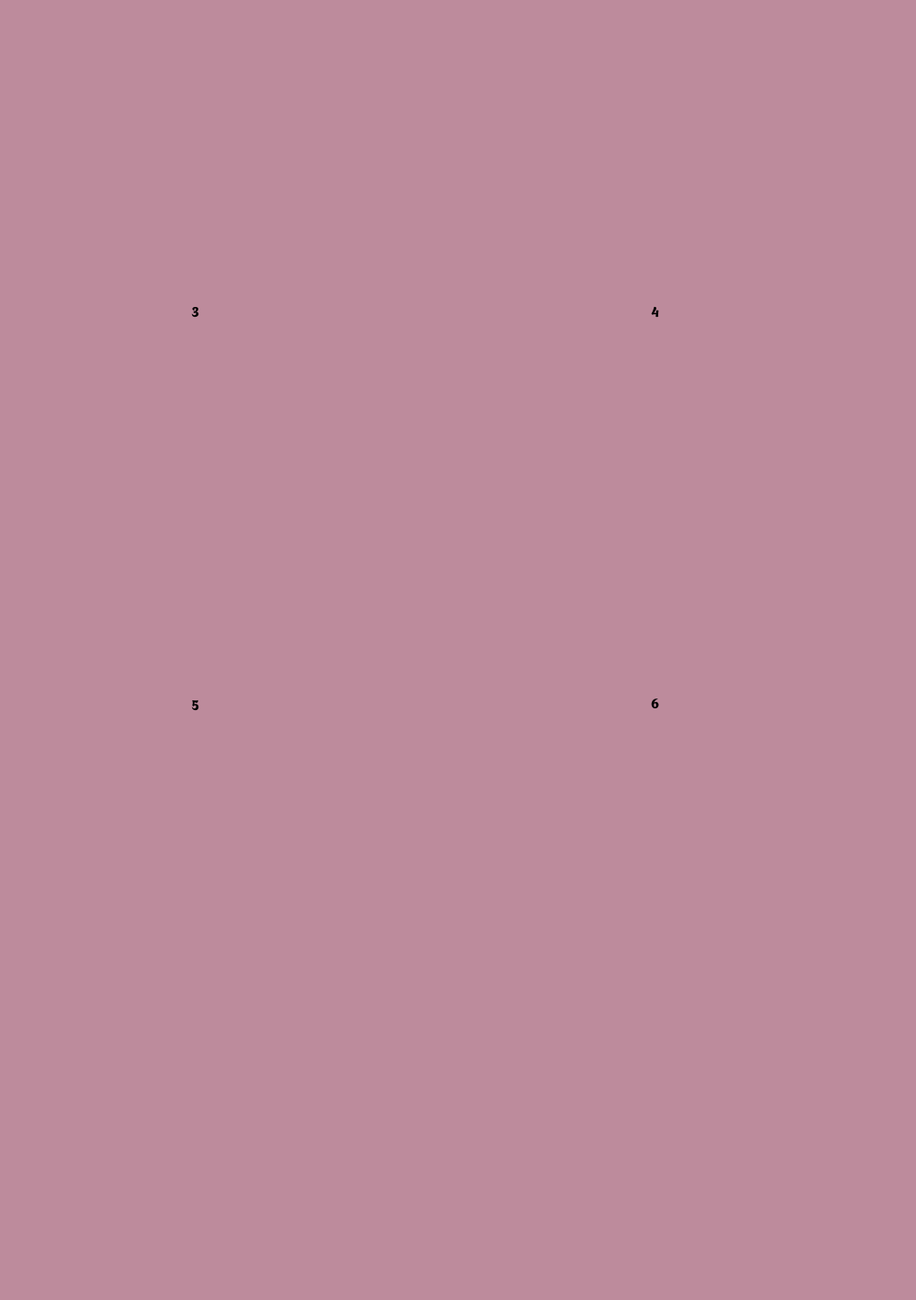
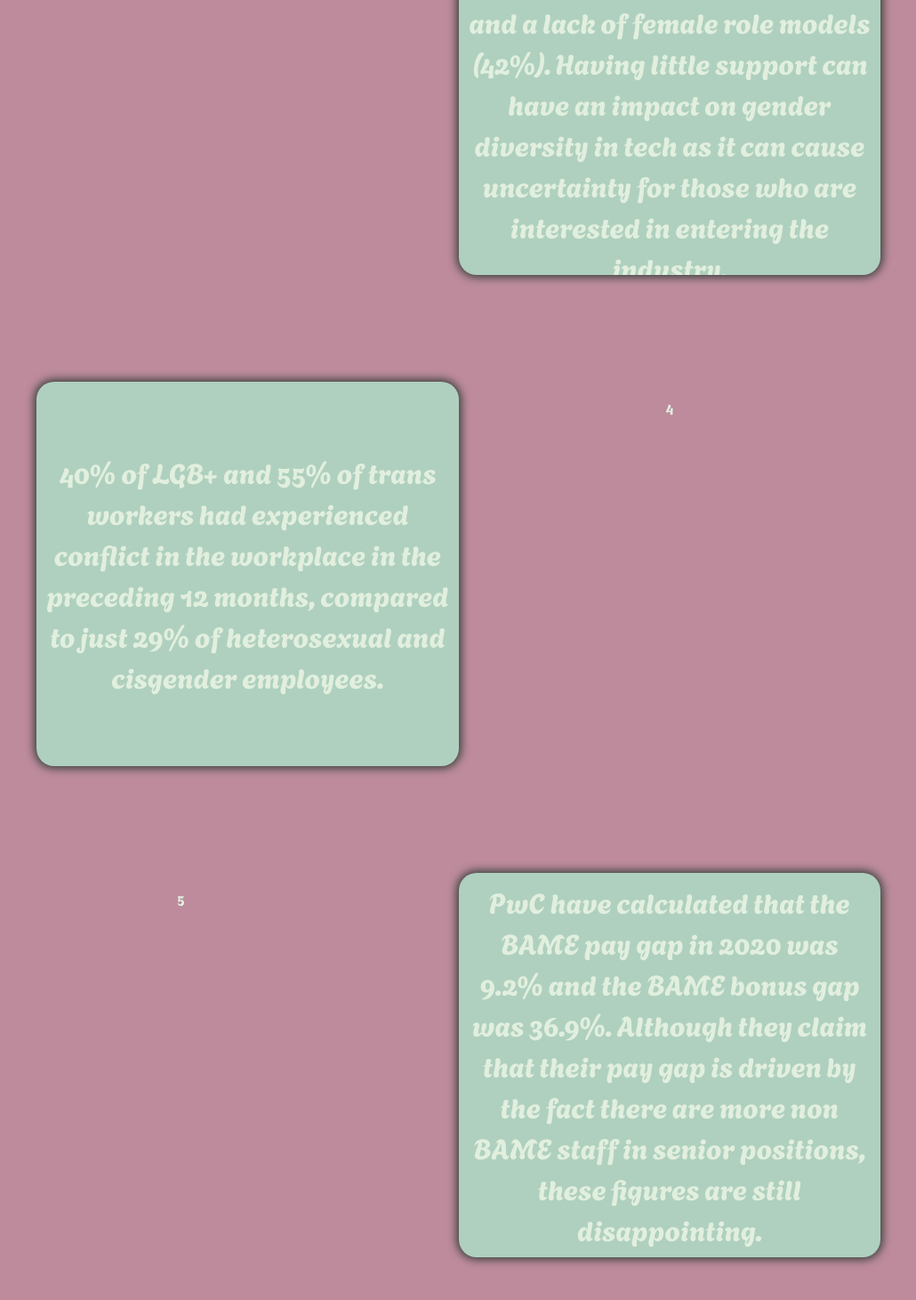
Before and after one commit to JonathanAlbertCross/The-Loop_Final-Project, a React (Vite) app in the folder client/: page / in a window 1280 px wide. Shown: the part 1335-2796 px from the top of the page at 89% size, without its empty margins (162-1192 px from the left). Built offline with nearby package versions, Linux system fonts and the light colour scheme.

Commit message:
edit homepage

```diff
--- a/client/src/pages/home.css
+++ b/client/src/pages/home.css
@@ -112,16 +112,37 @@
 
 .row {
   display: flex;
-  gap: 10px;
-  margin-bottom: 10px;
+  margin-bottom: 120px;
 }
 
 .column {
-  background-color: #bd8b9c;
   padding: 1rem 0;
   flex: 1;
   text-align: center;
   height: 400px;
+  color: #e2efde;
+}
+
+.column-border {
+  padding: 1rem 0;
+  flex: 1;
+  text-align: center;
+  height: 400px;
+  color: #e2efde;
+  background-color: #afd0bf;
+  box-shadow: 0px 0px 10px 3px #3e4340;
+  border-radius: 20px;
+  margin-left: 75px;
+  overflow: hidden;
+  font-size: 1.95rem;
+  display: flex;
+  justify-content: center;
+  align-items: center;
+}
+
+.column-border p {
+  word-wrap: break-word;
+  padding: 10px;
 }
 
 .About-Us {
--- a/client/src/pages/homePage.jsx
+++ b/client/src/pages/homePage.jsx
@@ -35,15 +35,36 @@
         <div className="container">
           <div className="row">
             <div className="column"></div>
-            <div className="column">2</div>
+            <div className="column-border">
+              <p>
+                A study has shown the two biggest barriers for women in tech are
+                a lack of mentors (48%) and a lack of female role models (42%).
+                Having little support can have an impact on gender diversity in
+                tech as it can cause uncertainty for those who are interested in
+                entering the industry.
+              </p>
+            </div>
           </div>
           <div className="row">
-            <div className="column">3</div>
+            <div className="column-border">
+              <p>
+                40% of LGB+ and 55% of trans workers had experienced conflict in
+                the workplace in the preceding 12 months, compared to just 29%
+                of heterosexual and cisgender employees.{" "}
+              </p>
+            </div>
             <div className="column">4</div>
           </div>
           <div className="row">
             <div className="column">5</div>
-            <div className="column">6</div>
+            <div className="column-border">
+              <p>
+                PwC have calculated that the BAME pay gap in 2020 was 9.2% and
+                the BAME bonus gap was 36.9%. Although they claim that their pay
+                gap is driven by the fact there are more non BAME staff in
+                senior positions, these figures are still disappointing.
+              </p>
+            </div>
           </div>
         </div>
       </div>
```
